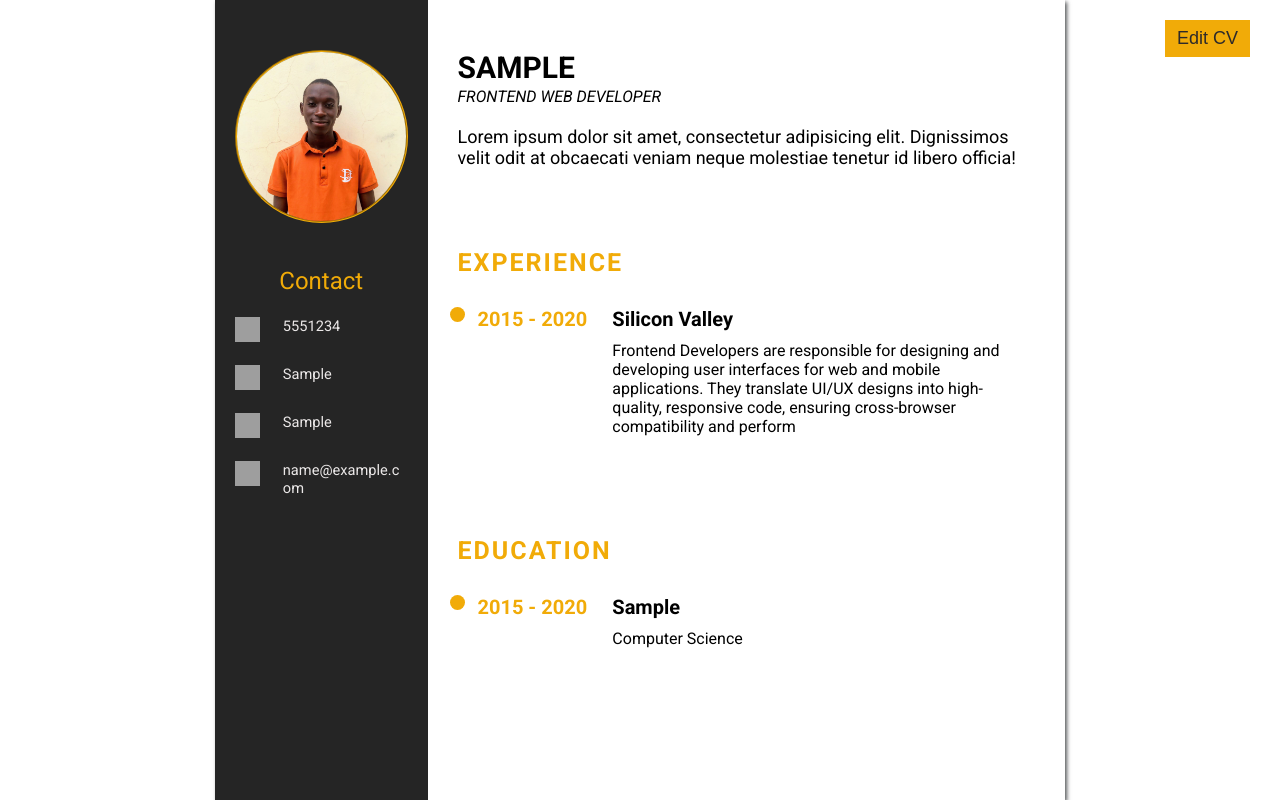
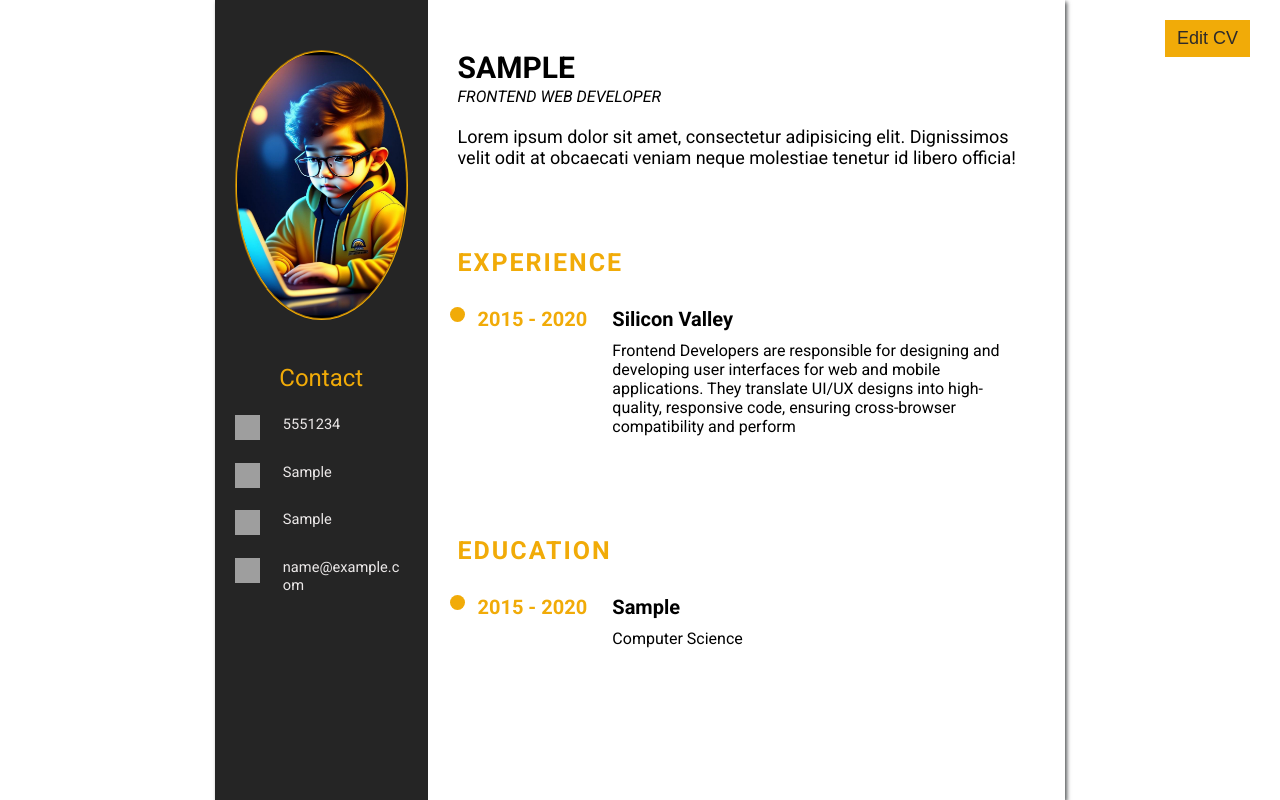
Before and after one commit to Olayinka-2/CV_maker, a React (Vite) app: page / in a window 1280 px wide. Both pictures are taken after typing "Sample", "name@example.com", "Sample", "Sample", "5551234", "Sample" into the empty fields and a click on the button "Submit". Shown: the part 312-1112 px from the top of the page. Built offline with nearby package versions, Linux system fonts and the light colour scheme; grey boxes are pictures that could not be loaded; a web font is replaced by a local one.

Commit message:
Add a default profile picture

```diff
--- a/src/App.jsx
+++ b/src/App.jsx
@@ -9,7 +9,7 @@ function App() {
     email: "",
     telephone: "",
     github: "",
-    linkedIn: ""
+    linkedIn: "",
   });
 
   const [formEducationData, setFormEducationData] = useState([
--- a/src/components/asideSection.jsx
+++ b/src/components/asideSection.jsx
@@ -1,4 +1,4 @@
-   const defaultContactInfo = {
+const defaultContactInfo = {
    telephone: '09000550605',
    github: 'https://github.com/olayinka-2',
    linkedIn: 'linkedin.com/in/israel.ola',
@@ -8,7 +8,6 @@
    function Aside({ profileInfo }) {
       let contactDetails = {};
 
-   // Combine default values with profile info using spread syntax
    for(let element in profileInfo) {
       if(profileInfo[element] !== "")  {
          contactDetails[element] = profileInfo[element];
@@ -20,7 +19,7 @@
    return (
       <aside>
          <div className="profile-picture">
-         <img src="profile-photo.jpg" alt="profile-photo" />
+         <img src="profile-photo.png" alt="profile-photo" />
          </div>
          <div className="contact-container">
          <div className="contact-heading">Contact</div>
--- a/src/components/formContact.jsx
+++ b/src/components/formContact.jsx
@@ -1,4 +1,5 @@
 export default function FormContact({formContactData, setFormContactData}) {
+
 
    function handleEvent(event) {
       setFormContactData({
@@ -7,6 +8,7 @@ export default function FormContact({formContactData, setFormContactData}) {
       });
    }
 
+   console.log(formContactData["imageUrl"]);
    return (
       <>
       <div className="form-information" id="form-contact">
@@ -46,7 +48,6 @@ export default function FormContact({formContactData, setFormContactData}) {
                      onChange={handleEvent}
                      value={formContactData["telephone"]}/>
                   </div>
-
                </div>
       </>
    )
--- a/src/index.css
+++ b/src/index.css
@@ -62,7 +62,7 @@ header p:first-child {
   padding: 0 2rem;
 }
 
-.cv-section form input, textarea {
+.cv-section form input:not(#profile-image), textarea {
   background-color: #dbdddd;
   border: none;
   outline: none;
@@ -273,6 +273,24 @@ main {
   padding: 0 0 3.5rem;
 }
 
+/* .profile-image-container {
+  display: flex;
+  flex-direction: row;
+  gap: 1rem;
+  align-items: center;
+}
+
+.profile-image-container label {
+  text-wrap: nowrap;
+}
+
+#profile-image {
+    display: inline-block;
+    padding: 10px;
+    border: 1px solid #ccc;
+    border-radius: 5px;
+} */
+
 .addToggle, .removeToggle {
   position: absolute;
   right: 0;
```
Also changed, not shown: profile-photo.jpg (deleted), profile-photo.png (added).
